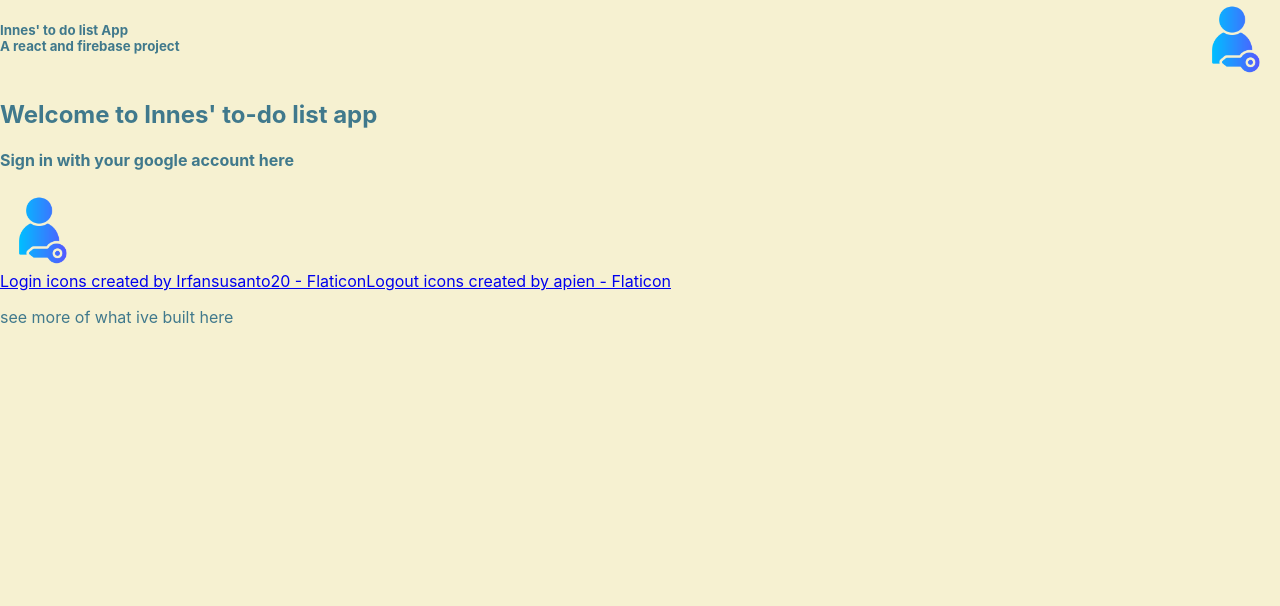
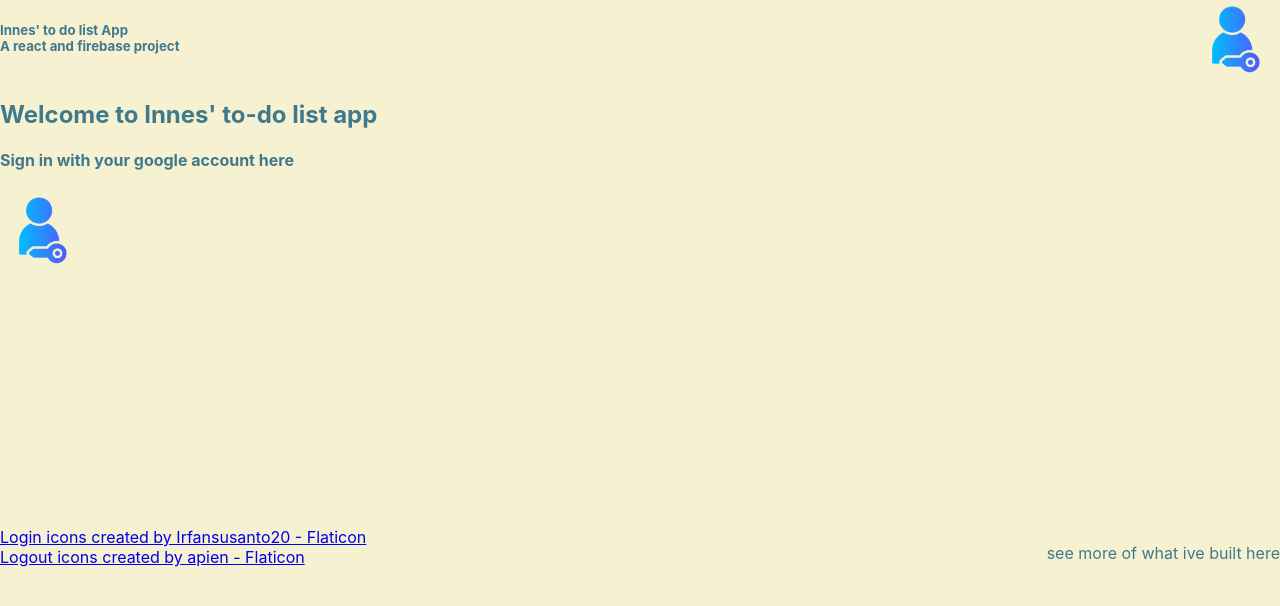
Before and after one commit to innes-ireland/to_do_list_firebase, a React (Create React App) app: page / in a window 1280 px wide. Shown: the top 606 px of the page. Built offline with nearby package versions, Linux system fonts and the light colour scheme; no server answers.

Commit message:
further styling, toggle feature on complete job button

```diff
--- a/src/App.css
+++ b/src/App.css
@@ -109,15 +109,6 @@ img {
   justify-content: space-between;
 }
 
-.completeJobButton {
-  color: #40798C;
-  width: 30px;
-  height: 30px;
-  border-style: solid;
-  border-color: #40798C;
-  border-radius: 50%;
-}
-
 .deleteJobButton {
   color: #40798C;
   width: 30px;
@@ -127,10 +118,28 @@ img {
   border-radius: 50%;
 }
 
-.editJobButton {
+.jobStatusButton {
+  color: #40798C;
+  width: 30px;
   height: 30px;
-  color: #40798C;
   border-style: solid;
   border-color: #40798C;
-  border-radius: 3px;
+  border-radius: 50%;
 }
+
+
+/* footer styling */
+
+.footer_wrapper {
+  display: flex;
+  flex-direction: row;
+  height: 20%;
+  justify-content: space-between;
+  padding-top: 20%;
+}
+
+.accredations {
+  display: flex;
+  flex-direction: column;
+
+}
--- a/src/components/Job.jsx
+++ b/src/components/Job.jsx
@@ -10,11 +10,16 @@ export default function Job({ job }) {
     const [user] = useAuthState(auth)
 
 
-    const updateStatus = async (id) => {
+    const markAsDone = async (id) => {
 
         await updateDoc(doc(db, "jobs", id), { isComplete: true })
 
     }
+
+    const markAsNotDone = async (id) => {
+        await updateDoc(doc(db, "jobs", id), { isComplete: false })
+    }
+
 
     const handleDelete = async (id) => {
         await deleteDoc(doc(db, "jobs", id));
@@ -27,7 +32,10 @@ export default function Job({ job }) {
                 <h3>{job.text} </h3>
             </div>
             <div className="job_buttons">
-                <button className="completeJobButton" onClick={() => updateStatus(job.id)}> &#10004; </button>
+                {job.isComplete === false ? (
+                    <button className="jobStatusButton" onClick={() => markAsDone(job.id)}> &#10004; </button>) : (
+                    <button className="jobStatusButton" onClick={() => markAsNotDone(job.id)}> &#10004; </button>
+                )}
                 <button className="deleteJobButton" onClick={() => handleDelete(job.id)}> X </button>
             </div>
         </div>
```
